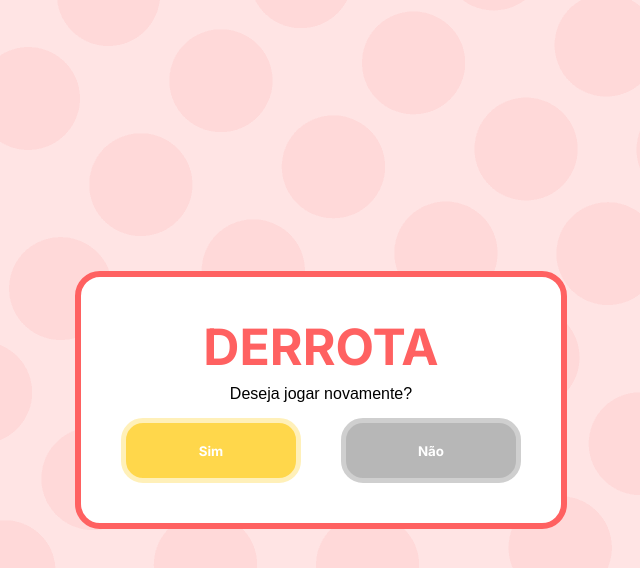
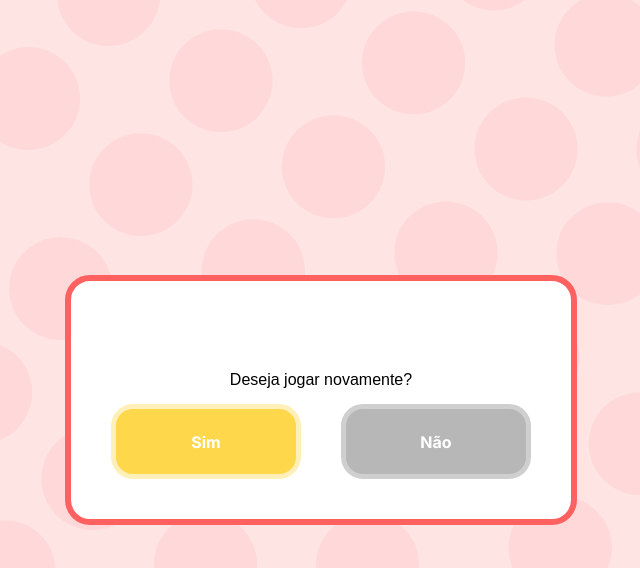
Before and after one commit to brendajuliane/MemoryGame, a PHP site: page /gameover.html in a window 1280 px wide. Shown: the top 568 px of the page, without its empty margins (319-959 px from the left). Run offline with PHP 8.4, Linux system fonts and the light colour scheme.

Commit message:
Chamada de tela de vitória/derrota
+ Adaptação de cores dependendo do resultado

```diff
--- a/css/gameover.css
+++ b/css/gameover.css
@@ -24,12 +24,15 @@ main {
     border: 6px solid #FF6161;
     border-radius: 25px;
     position: relative;
+    display: none;
+    align-items: center;
+    flex-direction: column;
 }
-h3 {
+h1 {
     font-family: 'Inter', sans-serif;
     color: #FF6161;
     font-size: 50px;
-    padding-bottom: 8px;
+    margin-bottom: 50px;
 }
 div {
     padding-top: 15px;
@@ -44,6 +47,10 @@ div {
     border-radius: 22px;
     font-family: 'Inter', sans-serif;
     color: white;
+    text-decoration: none;
+    display: flex;
+    align-items: center;
+    justify-content: center;
 }
 #simButton {
     border: 5px #FFF0B9 solid;
--- a/gameover.html
+++ b/gameover.html
@@ -7,14 +7,15 @@
     <link rel="stylesheet" href="css/gameover.css">
     <title>GAMEOVER</title>
     <link rel="icon" type="image/x-icon" href="/img/favicon.ico">
+    <script src="js/gameTimer.js"></script>
 </head>
-<body>
+<body onload="getElementsGameOver()">
     <main>
-        <h3>DERROTA</h3>
-        <p>Deseja jogar novamente?</p>
+        <h1 id="gameResultLabel"></h1>
+        <p id="againMsg">Deseja jogar novamente?</p>
         <div>
-            <button class="button" id="simButton">Sim</button>
-            <button class="button">Não</button>
+            <a href="jogo.html" class="button" id="simButton">Sim</a>
+            <a href="index.html" class="button">Não</a>
         </div>
     </main>
 </body>
--- a/js/gameTimer.js
+++ b/js/gameTimer.js
@@ -2,12 +2,17 @@ const gameMode = localStorage.getItem("gameMode");
 let firstClick = true;
 let timeSec=0;
 let setIntervalVar;
+let result = localStorage.getItem("result");
 //index.html vars
 let classicModeBtn;
 let aTimeModeBtn;
 //jogo.html vars
 let gameModeLabel;
 let contText;
+//gameover.html vars
+let main;
+let gameResultLabel;
+let againMsg;
 
 //function call change based on gamemode
 if(gameMode=="Clássico")
@@ -33,6 +38,13 @@ function getElementsJogo(){
 
 }
 
+function getElementsGameOver(){
+    main = document.querySelector("main");
+    gameResultLabel = document.querySelector("#gameResultLabel");
+    againMsg = document.querySelector("#againMsg");
+    changeFinishedPage();
+}
+
 //change game mode label on game
 function changeLabel(){
     if(gameMode==1){
@@ -51,8 +63,7 @@ function timerCount(){
         let sec= timeSec%60;
         contText.innerText=`${formatZero(min)}:${formatZero(sec)}`;
         timeSec++;
-        //DECIDIR CRITÉRIO DE PARADA DO CONTADOR=========================================================================================
-        if(timeSec==100000000){
+        if(result==true){
             clearInterval(setIntervalVar);
         }
     }
@@ -82,9 +93,9 @@ function countDown(){
         let sec= timeSec%60;
         contText.innerText=`${formatZero(min)}:${formatZero(sec)}`;
         timeSec--;
-        if(timeSec==0){
+        if(timeSec==-1){
             clearInterval(setIntervalVar);
-            //CHAMAR TELA DE VITÓRIA==========================================================================================
+            callFinishedPage(false);
         }
     }
 }
@@ -102,3 +113,27 @@ function formatZero(num){
     }
 
  }
+
+
+ //Calls gameover/win page and change css
+function callFinishedPage(gameResult){
+    result=localStorage.setItem("result", gameResult);
+    window.location.replace("gameover.html");
+}
+
+function changeFinishedPage(){
+    console.log("result é:" + result);
+    if(result=="true"){
+        main.style.borderColor="#ad62cb";
+        gameResultLabel.innerText="VITÓRIA";
+        gameResultLabel.style.color="#ad62cb";
+        againMsg.innerText="Parabéns! Gostaria de jogar novamente?";
+    }
+    if(result=="false"){
+        main.style.borderColor="#FF6161";
+        gameResultLabel.innerText="TEMPO ESGOTADO";
+        gameResultLabel.style.color="#FF6161";
+        againMsg.innerText="Gostaria de tentar novamente?";
+    }
+    main.style.display="flex";
+}
--- a/js/jogo.js
+++ b/js/jogo.js
@@ -95,8 +95,7 @@ function move(id) {
 
         if(hit()) {
             if(checkVictory()) {
-                //parar timer
-                //dispara modal de vitória
+                callFinishedPage(true);
             }
             deselectCards();
         } else {
```
